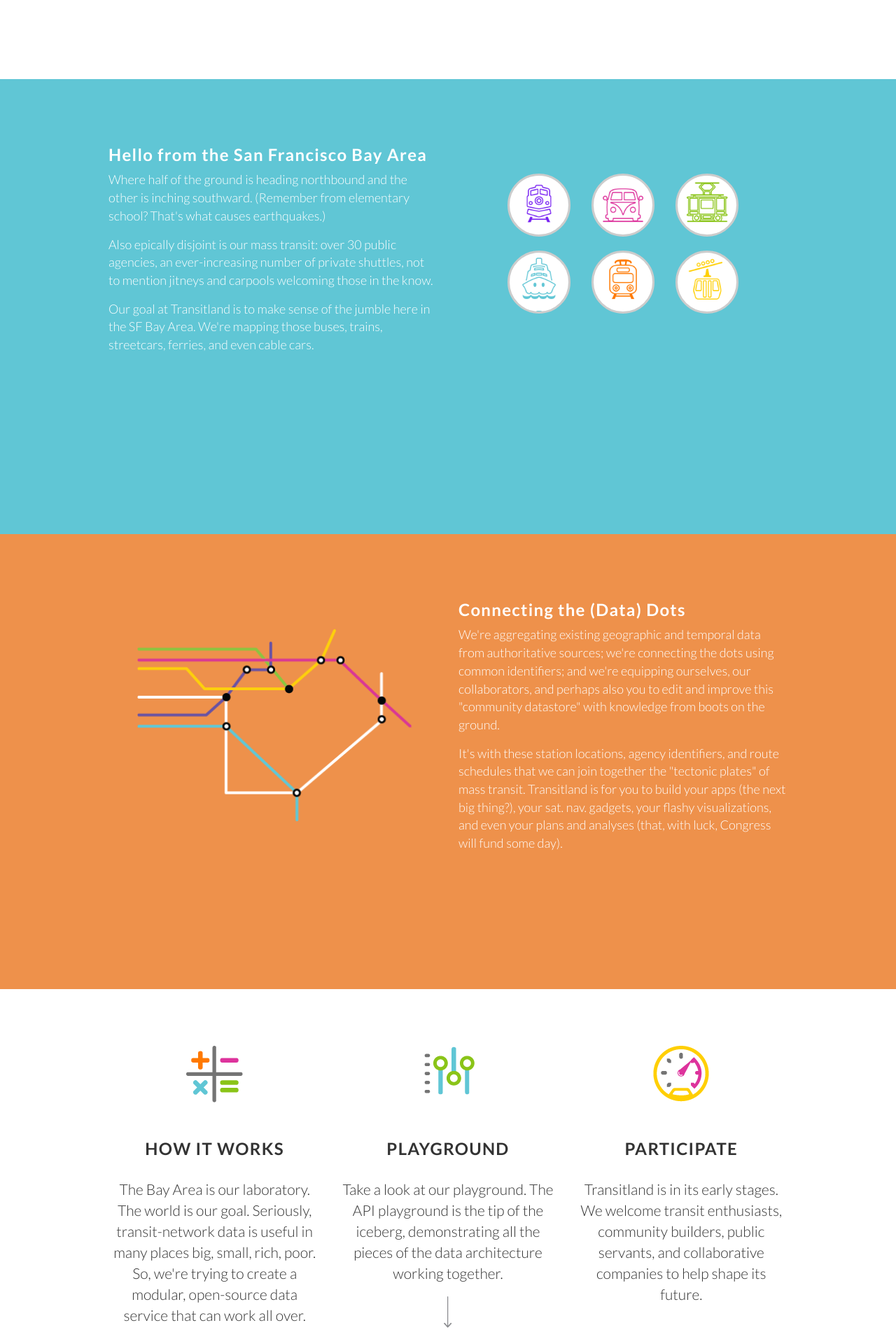
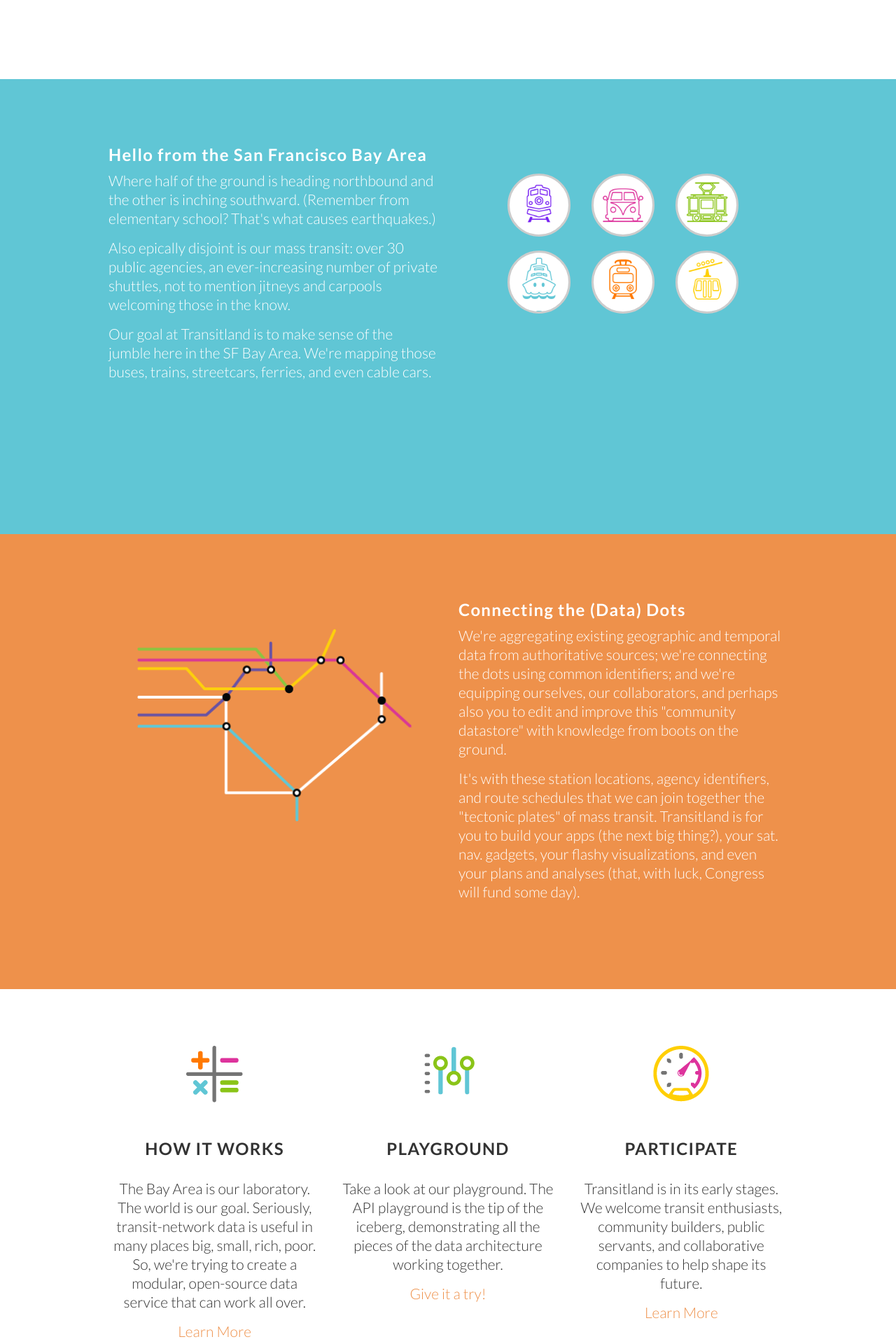
Before and after one commit to transitland/www-transit-land, a Jekyll site: the page built from index.html, in a window 1280 px wide. Shown: the part 763-2683 px from the top of the page at 70% size. Built offline with Jekyll 4.4.1, drawn with Linux system fonts in a browser that asks for light colours; nearby versions of some CDN libraries.

Commit message:
some p tag consistency and adding language under blurbs on the homepage

```diff
--- a/_sass/_indexpage.scss
+++ b/_sass/_indexpage.scss
@@ -17,7 +17,6 @@
   //no footer
   margin-bottom: 0;
   background-color: $logo-color-3;  //blue
-  p { font-size:18px; }
   .badges-wrapper {
     margin-top:50px;
     margin-left: auto;
@@ -48,7 +47,6 @@
   height: 650px;
   margin-bottom: 0px;
   background-color: $logo-color-4;  //orange
-  p { font-size: 18px; }
 
   .badges-wrapper {
     margin-top: 50px;
--- a/_sass/shared/_sharedstyle.scss
+++ b/_sass/shared/_sharedstyle.scss
@@ -28,6 +28,12 @@
   &:hover{
     text-decoration: none;
   }
+}
+
+p {
+  font-size: 18px;
+  font-weight: 300;
+  line-height: 27px;
 }
 
 h2 {
@@ -74,7 +80,7 @@
   border:1px solid black;
   border-radius: 0px;
   color: #000000;
-  padding: 2px 20px;
+  padding: 5px 20px;
   font-size:16px;
   font-weight:400;
 }
--- a/index.html
+++ b/index.html
@@ -66,6 +66,7 @@
       <p>
         The Bay Area is our laboratory. The world is our goal. Seriously, transit-network data is useful in many places big, small, rich, poor. So, we're trying to create a modular, open-source data service that can work all over.
       </p>
+      <p><a href="/how-it-works"> Learn More</a></p>
     </div>
     <div class="col-lg-4 col-md-4 col-sm-4 ">
       <p>
@@ -75,11 +76,8 @@
       <p>
         Take a look at our playground. The API playground is the tip of the iceberg, demonstrating all the pieces of the data architecture working together.
       </p>
-      <div class="arrow-p">
-        <img src="/images/arrow.png">
-      </div>
       <p>
-        <a href="{{site.playground_url}}" class="btn-transparent"> TRY</a>
+        <a href="{{site.playground_url}}"> Give it a try!</a>
       </p>
     </div>
     <div class="col-lg-4 col-md-4 col-sm-4">
@@ -87,8 +85,8 @@
        <a href="/participate/"><img class="blurb" src="/images/blurbs/blurb_3.png"></a>
        </p>
       <h3>PARTICIPATE</h3>
-
       <p>Transitland is in its early stages. We welcome transit enthusiasts, community builders, public servants, and collaborative companies to help shape its future.</p>
+      <p><a href="/participate"> Learn More</a></p>
 
     </div>
   </div>
```
